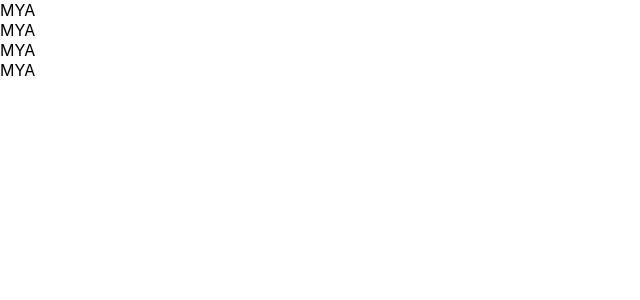
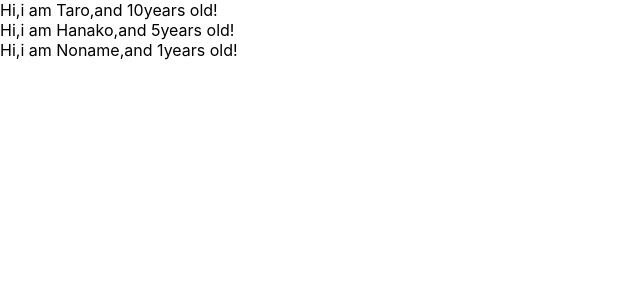
Before and after one commit to shimi-chans-tree/udemy-react, a React (Create React App) app: page / in a window 1280 px wide. Shown: the top 300 px of the page, without its empty margins (0-640 px from the left). Built offline with nearby package versions, Linux system fonts and the light colour scheme.

Commit message:
learn props

```diff
--- a/src/App.js
+++ b/src/App.js
@@ -15,19 +15,30 @@
 // }
 
 const App = ()=>{
+  const profiles = [
+    {name:"Taro",age:10},
+    {name:"Hanako",age:5},
+    {name:"Noname"},
+  ]
   return (
   <div>
-    <Cat />
-    <Cat />
-    <Cat />
-    <Cat />
+    {
+      profiles.map((profile,index)=>{
+        return  <User name={profile.name} age ={profile.age} key={index}/>
+      })
+    }
+    {/* <User name={"Taro"} age ={10}/>
+    <User name={"Hanako"} age ={5}/> */}
   </div>
   )
 }
-const Cat = ()=>{
-  return <div>MYA</div>
+const User = (props)=>{
+return <div>Hi,i am {props.name},and {props.age}years old!</div>
 }
 
+User.defaultProps = {
+  age:1
+}
 
 // class App extends Component{
 //   render(){
```
